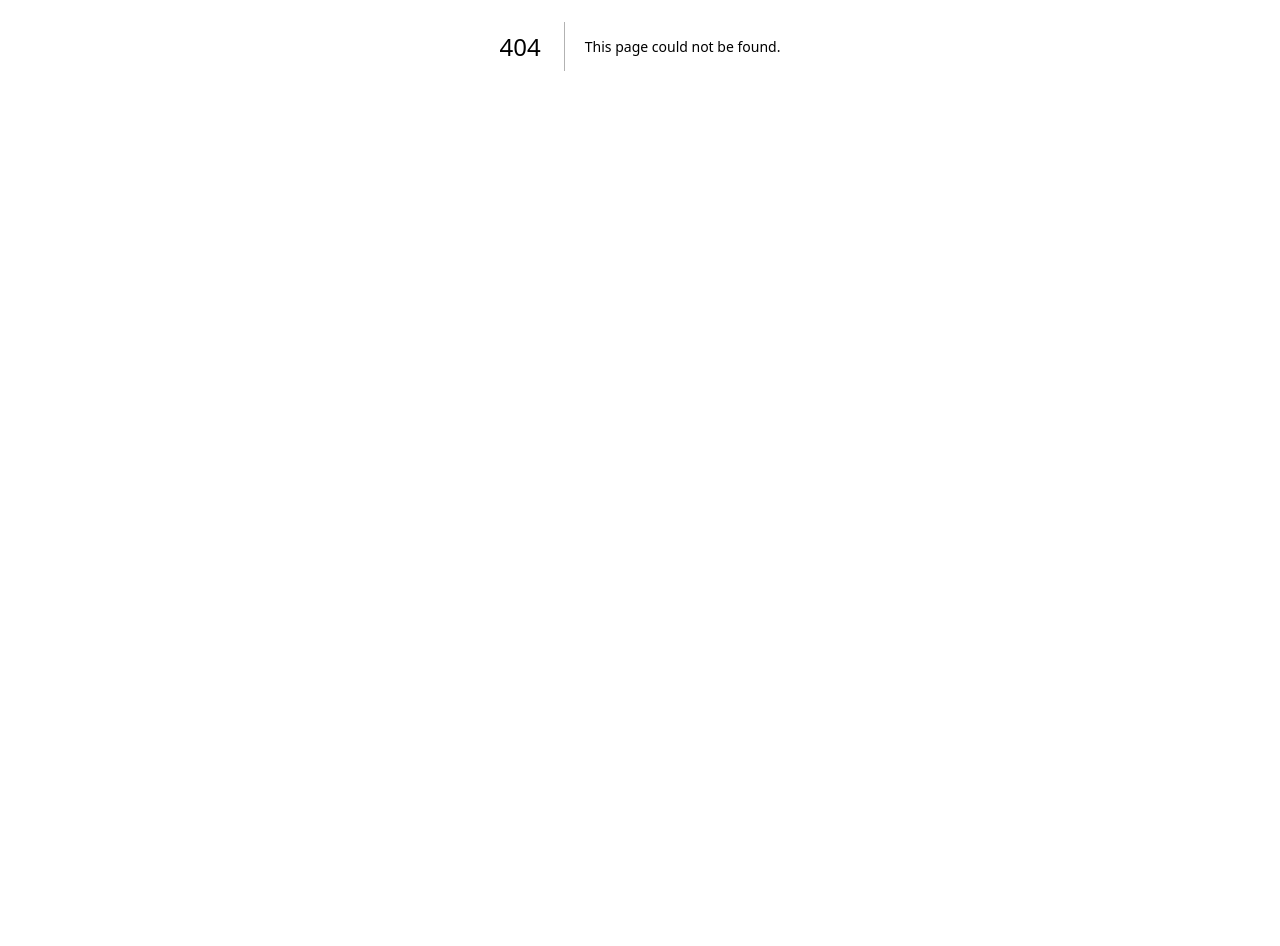
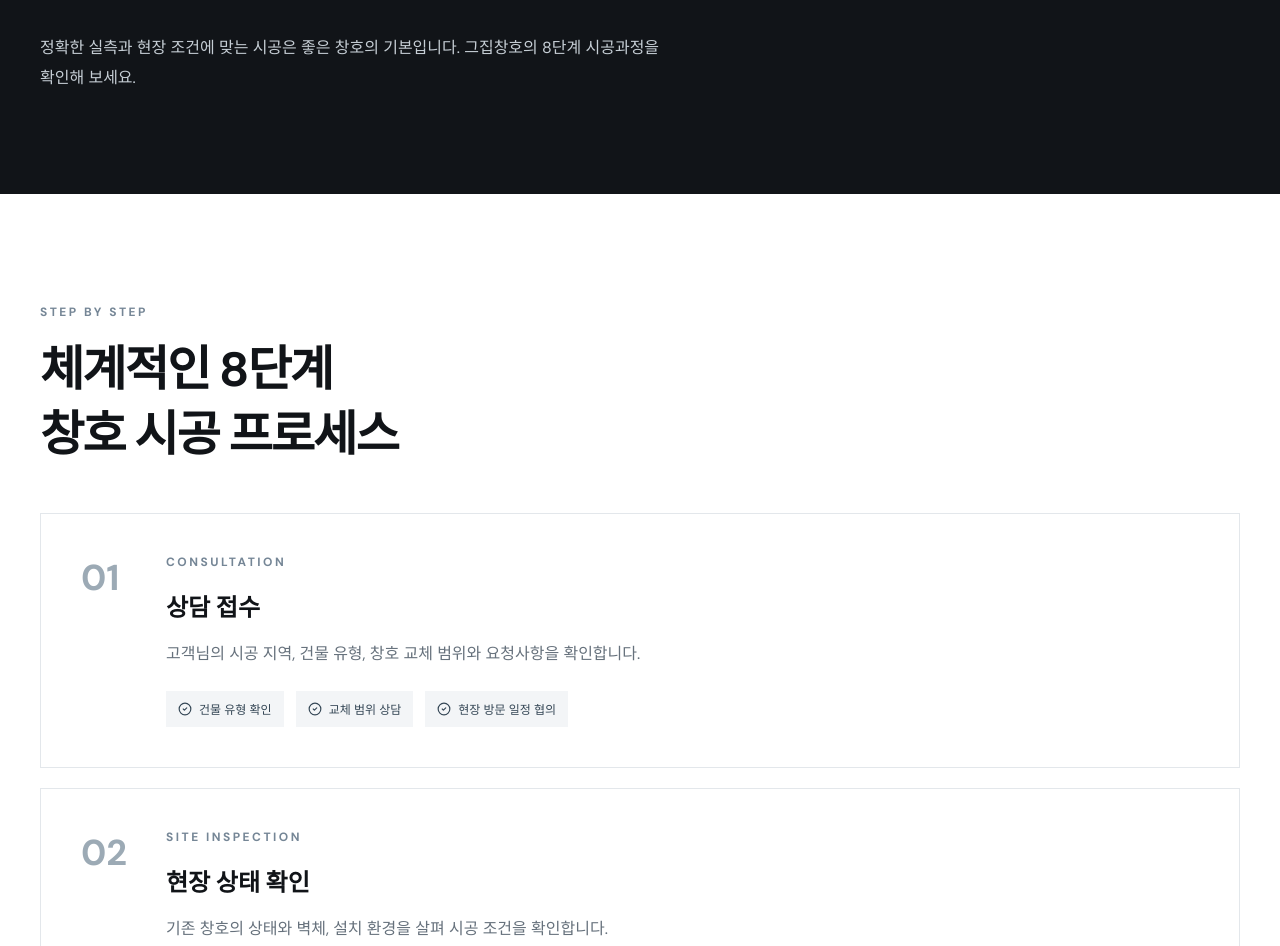
Before and after one commit to rlatngud1995-blip/Changho, a Next.js app: page /process in a window 1280 px wide. Before the commit this address had no page. Shown: the part 354-1300 px from the top of the page. Before the commit the page ends 800 px from the top, so only its background shows below. Built offline with nearby package versions, Linux system fonts and the light colour scheme.

Commit message:
Add installation process page for Geujip Window
This file implements the installation process page for the Geujip Window service, detailing the steps involved in the process from consultation to final inspection.

```diff
--- /dev/null
+++ b/app/process/page.tsx
@@ -0,0 +1,278 @@
+
+import type { Metadata } from "next";
+import Link from "next/link";
+import { ArrowRight, CheckCircle2, Phone } from "lucide-react";
+
+export const metadata: Metadata = {
+  title: "샷시 시공과정",
+  description:
+    "그집창호의 샷시 교체 및 설치 과정. 상담부터 현장 확인, 정밀 실측, 견적, 시공, 최종 점검까지 8단계를 안내합니다.",
+  alternates: {
+    canonical: "/process",
+  },
+};
+
+const steps = [
+  {
+    number: "01",
+    title: "상담 접수",
+    english: "CONSULTATION",
+    desc: "고객님의 시공 지역, 건물 유형, 창호 교체 범위와 요청사항을 확인합니다.",
+    checks: ["건물 유형 확인", "교체 범위 상담", "현장 방문 일정 협의"],
+  },
+  {
+    number: "02",
+    title: "현장 상태 확인",
+    english: "SITE INSPECTION",
+    desc: "기존 창호의 상태와 벽체, 설치 환경을 살펴 시공 조건을 확인합니다.",
+    checks: ["기존 창호 점검", "벽체 및 개구부 확인", "철거 조건 검토"],
+  },
+  {
+    number: "03",
+    title: "정밀 실측",
+    english: "MEASUREMENT",
+    desc: "창호 제작과 설치에 필요한 크기, 수평 및 수직 상태를 측정합니다.",
+    checks: ["창호 치수 측정", "수평·수직 확인", "설치 여유 공간 검토"],
+  },
+  {
+    number: "04",
+    title: "창호 사양 상담",
+    english: "SPECIFICATION",
+    desc: "건물의 구조와 고객의 요구에 맞춰 창틀, 유리 및 개폐 방식을 검토합니다.",
+    checks: ["창틀 사양 상담", "유리 구성 검토", "단열·기밀 조건 확인"],
+  },
+  {
+    number: "05",
+    title: "견적 안내 및 계약",
+    english: "ESTIMATE",
+    desc: "실측 결과와 선택한 자재, 철거 및 설치 범위를 반영해 견적을 안내합니다.",
+    checks: ["자재 사양 확인", "시공 범위 안내", "비용 및 일정 협의"],
+  },
+  {
+    number: "06",
+    title: "시공 준비",
+    english: "PREPARATION",
+    desc: "시공 일정과 자재 준비 상태를 확인하고 현장 보호 및 작업 동선을 검토합니다.",
+    checks: ["시공 일정 확인", "자재 준비", "작업 공간 보호"],
+  },
+  {
+    number: "07",
+    title: "샷시 철거 및 설치",
+    english: "INSTALLATION",
+    desc: "기존 창호를 철거하고 새 창호를 설치하며 고정, 충전 및 실링 작업을 진행합니다.",
+    checks: ["기존 창호 철거", "새 창호 설치", "틈새 충전 및 실링"],
+  },
+  {
+    number: "08",
+    title: "마감 및 최종 점검",
+    english: "FINAL INSPECTION",
+    desc: "창문 개폐와 잠금 상태, 창틀 고정 및 마감 상태를 확인합니다.",
+    checks: ["개폐 및 잠금 확인", "실리콘 마감 점검", "현장 정리"],
+  },
+];
+
+export default function ProcessPage() {
+  return (
+    <main style={{ background: "#fff" }}>
+      <section
+        style={{
+          background: "#111418",
+          color: "#fff",
+          padding: "145px 0 85px",
+        }}
+      >
+        <div className="container">
+          <Link
+            href="/"
+            style={{ color: "#b9c2cb", fontSize: 13 }}
+          >
+            ← 홈으로
+          </Link>
+
+          <span
+            className="eyebrow"
+            style={{ marginTop: 35 }}
+          >
+            GEUJIP WINDOW / INSTALLATION PROCESS
+          </span>
+
+          <h1 className="section-title">
+            시공의 시작부터
+            <br />
+            마지막 마감까지.
+          </h1>
+
+          <p
+            style={{
+              maxWidth: 650,
+              color: "#c6ced5",
+              lineHeight: 1.9,
+            }}
+          >
+            정확한 실측과 현장 조건에 맞는 시공은
+            좋은 창호의 기본입니다.
+            그집창호의 8단계 시공과정을 확인해 보세요.
+          </p>
+        </div>
+      </section>
+
+      <section className="section">
+        <div className="container">
+          <span className="eyebrow">STEP BY STEP</span>
+
+          <h2 className="section-title">
+            체계적인 8단계
+            <br />
+            창호 시공 프로세스
+          </h2>
+
+          <div
+            style={{
+              display: "grid",
+              gap: 20,
+              marginTop: 45,
+            }}
+          >
+            {steps.map((step) => (
+              <article
+                key={step.number}
+                style={{
+                  border: "1px solid #e3e7eb",
+                  padding: "clamp(24px, 4vw, 40px)",
+                  background: "#fff",
+                }}
+              >
+                <div
+                  style={{
+                    display: "flex",
+                    flexWrap: "wrap",
+                    gap: 20,
+                    alignItems: "flex-start",
+                  }}
+                >
+                  <div
+                    style={{
+                      fontSize: 36,
+                      fontWeight: 700,
+                      color: "#9caab5",
+                      minWidth: 65,
+                    }}
+                  >
+                    {step.number}
+                  </div>
+
+                  <div style={{ flex: "1 1 260px" }}>
+                    <span className="eyebrow">
+                      {step.english}
+                    </span>
+
+                    <h3
+                      style={{
+                        fontSize: 24,
+                        margin: "0 0 15px",
+                      }}
+                    >
+                      {step.title}
+                    </h3>
+
+                    <p
+                      className="section-desc"
+                      style={{ marginBottom: 22 }}
+                    >
+                      {step.desc}
+                    </p>
+
+                    <div
+                      style={{
+                        display: "flex",
+                        flexWrap: "wrap",
+                        gap: 12,
+                      }}
+                    >
+                      {step.checks.map((check) => (
+                        <span
+                          key={check}
+                          style={{
+                            display: "inline-flex",
+                            alignItems: "center",
+                            gap: 7,
+                            padding: "9px 12px",
+                            background: "#f3f5f7",
+                            fontSize: 12,
+                            color: "#344655",
+                          }}
+                        >
+                          <CheckCircle2 size={14} />
+                          {check}
+                        </span>
+                      ))}
+                    </div>
+                  </div>
+                </div>
+              </article>
+            ))}
+          </div>
+
+          <p
+            className="section-desc"
+            style={{ fontSize: 13, marginTop: 25 }}
+          >
+            ※ 실제 작업 순서와 세부 공정은 현장 조건 및
+            창호 사양에 따라 달라질 수 있습니다.
+          </p>
+        </div>
+      </section>
+
+      <section className="section section-light">
+        <div
+          className="container"
+          style={{ textAlign: "center" }}
+        >
+          <span className="eyebrow">CONTACT US</span>
+
+          <h2 className="section-title">
+            샷시 교체,
+            <br />
+            견적부터 상담하세요.
+          </h2>
+
+          <p className="section-desc">
+            아파트 · 단독주택 · 빌라
+            <br />
+            창호 교체 및 설치 상담
+          </p>
+
+          <a
+            href="tel:01081763350"
+            className="btn btn-dark"
+            style={{ marginTop: 25, gap: 10 }}
+          >
+            <Phone size={17} />
+            010-8176-3350
+            <ArrowRight size={17} />
+          </a>
+        </div>
+      </section>
+
+      <footer className="footer">
+        <div className="container">
+          <div className="logo">
+            그집창호
+            <span>GEUJIP WINDOW</span>
+          </div>
+          <p>아파트 · 단독주택 · 빌라 샷시 교체·설치</p>
+          <div className="footer-bottom">
+            © {new Date().getFullYear()} GEUJIP WINDOW.
+            All Rights Reserved.
+          </div>
+        </div>
+      </footer>
+
+      <div className="mobile-call">
+        <a href="tel:01081763350">
+          ☎ 전화 상담 · 010-8176-3350
+        </a>
+      </div>
+    </main>
+  );
+}
```
